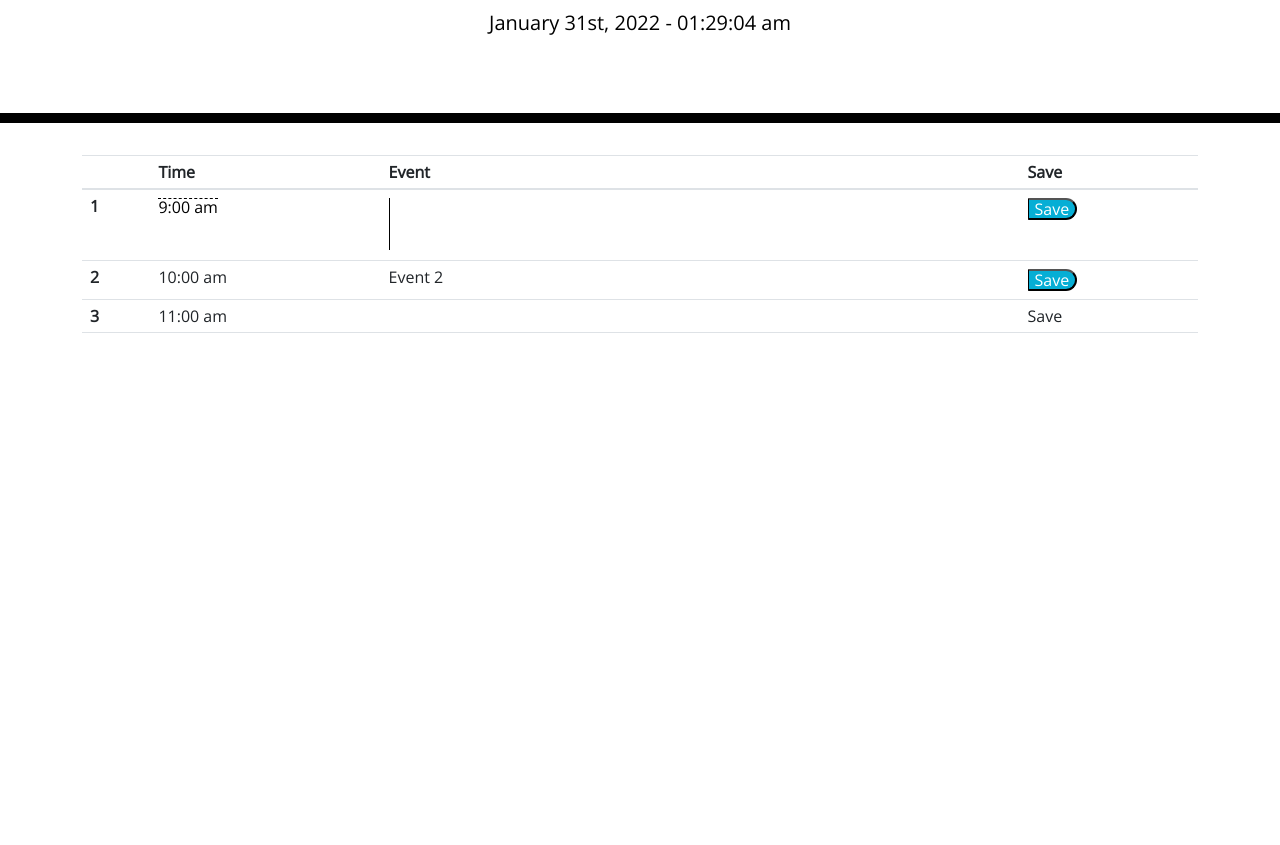
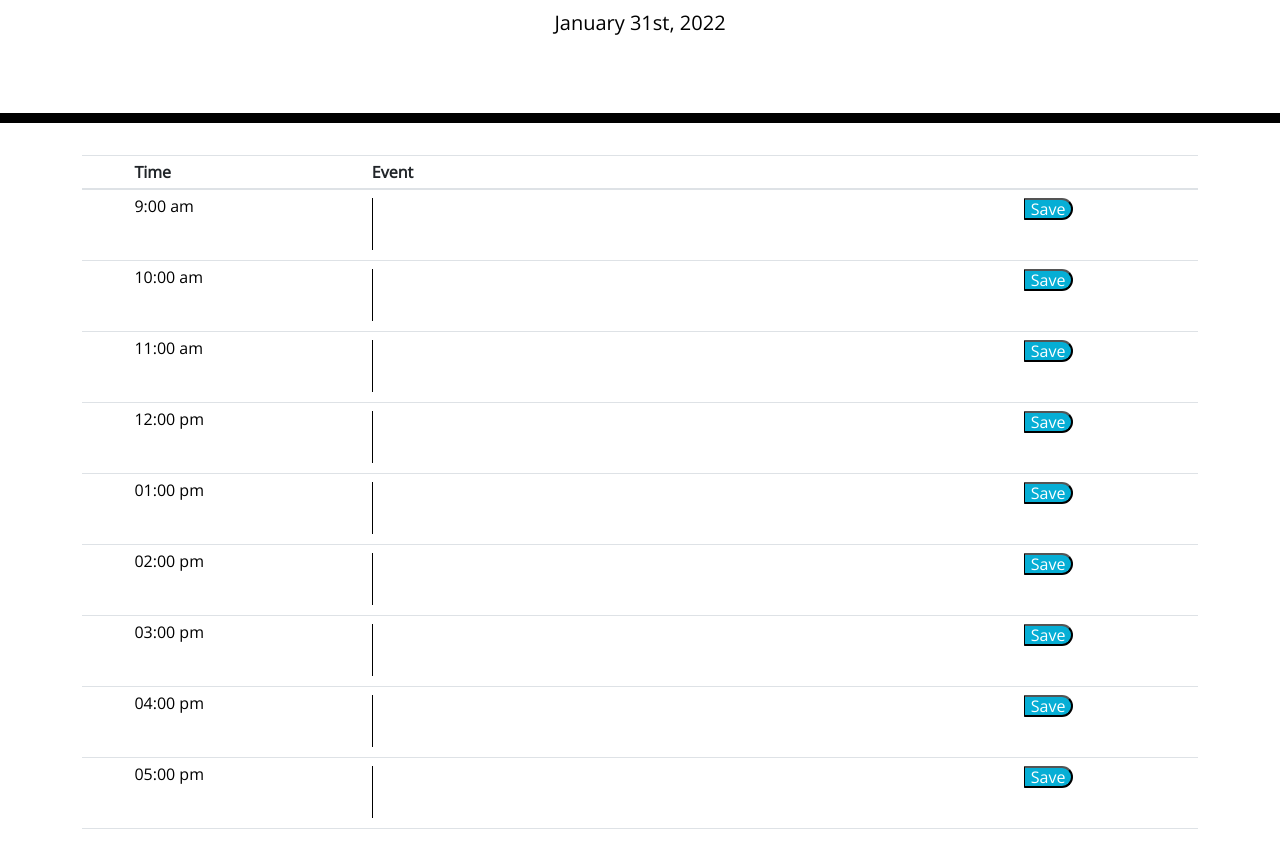
Before and after one commit to wendyrod58/dailyplanner, a plain HTML site: page index.html in a window 1280 px wide. Shown: the part 172-1017 px from the top of the page. Before the commit the page ends 800 px from the top, so only its background shows below. Drawn offline with nearby package versions, Linux system fonts and the light colour scheme.

Commit message:
saving in local storage

```diff
--- a/assets/js/script.js
+++ b/assets/js/script.js
@@ -1,4 +1,6 @@
-var rightNow = moment().format("MMMM Do, YYYY - hh:mm:ss a");
+
+// using moment js to add today date
+var rightNow = moment().format("MMMM Do, YYYY");
 
 //Grab HTML ELEMENT
 var currentEl = document.getElementById("currentDay");
@@ -6,6 +8,7 @@ var currentEl = document.getElementById("currentDay");
 //display text on the elemnt
 currentEl.textContent = rightNow;
 
+// adding function to save events
 
 function saveEvent() {
     console.log("save button click", this);
@@ -17,14 +20,127 @@ function saveEvent() {
 
     //set it to locastorage
     localStorage.setItem(hour[0].textContent, description[0].value)
+    localStorage.setItem(hour[1].textContent, description[1].value)
+    localStorage.setItem(hour[2].textContent, description[2].value)
+    localStorage.setItem(hour[3].textContent, description[3].value)
+    localStorage.setItem(hour[4].textContent, description[4].value)
+    localStorage.setItem(hour[5].textContent, description[5].value)
+    localStorage.setItem(hour[6].textContent, description[6].value)
+    localStorage.setItem(hour[7].textContent, description[7].value)
+    localStorage.setItem(hour[8].textContent, description[8].value)
 }
+
+
+// function saveEvent() {
+//     console.log("save button click", this);
+//     //grab the hour and decription
+//     var description = document.getElementsByClassName("description");
+//     console.log(description[1].value);
+//     var hour = document.getElementsByClassName("hour");
+//     console.log(hour[1].textContent);
+
+//     //set it to locastorage
+//     localStorage.setItem(hour[1].textContent, description[1].value)
+// }
+
+// function saveEvent() {
+//     console.log("save button click", this);
+//     //grab the hour and decription
+//     var description = document.getElementsByClassName("description");
+//     console.log(description[2].value);
+//     var hour = document.getElementsByClassName("hour");
+//     console.log(hour[2].textContent);
+
+//     //set it to locastorage
+//     localStorage.setItem(hour[2].textContent, description[2].value)
+// }
+
+// function saveEvent() {
+//     console.log("save button click", this);
+//     //grab the hour and decription
+//     var description = document.getElementsByClassName("description");
+//     console.log(description[3].value);
+//     var hour = document.getElementsByClassName("hour");
+//     console.log(hour[3].textContent);
+
+//     //set it to locastorage
+//     localStorage.setItem(hour[3].textContent, description[3].value)
+// }
+
+// function saveEvent() {
+//     console.log("save button click", this);
+//     //grab the hour and decription
+//     var description = document.getElementsByClassName("description");
+//     console.log(description[4].value);
+//     var hour = document.getElementsByClassName("hour");
+//     console.log(hour[4].textContent);
+
+//     //set it to locastorage
+//     localStorage.setItem(hour[4].textContent, description[4].value)
+// }
+
+// function saveEvent() {
+//     console.log("save button click", this);
+//     //grab the hour and decription
+//     var description = document.getElementsByClassName("description");
+//     console.log(description[5].value);
+//     var hour = document.getElementsByClassName("hour");
+//     console.log(hour[5].textContent);
+
+//     //set it to locastorage
+//     localStorage.setItem(hour[5].textContent, description[5].value)
+// }
+
+// function saveEvent() {
+//     console.log("save button click", this);
+//     //grab the hour and decription
+//     var description = document.getElementsByClassName("description");
+//     console.log(description[6].value);
+//     var hour = document.getElementsByClassName("hour");
+//     console.log(hour[6].textContent);
+
+//     //set it to locastorage
+//     localStorage.setItem(hour[6].textContent, description[6].value)
+// }
+
+
+// function saveEvent() {
+//     console.log("save button click", this);
+//     //grab the hour and decription
+//     var description = document.getElementsByClassName("description");
+//     console.log(description[7].value);
+//     var hour = document.getElementsByClassName("hour");
+//     console.log(hour[7].textContent);
+
+//     //set it to locastorage
+//     localStorage.setItem(hour[7].textContent, description[7].value)
+// }
+
+// function saveEvent() {
+//     console.log("save button click", this);
+//     //grab the hour and decription
+//     var description = document.getElementsByClassName("description");
+//     console.log(description[8].value);
+//     var hour = document.getElementsByClassName("hour");
+//     console.log(hour[8].textContent);
+
+//     //set it to locastorage
+//     localStorage.setItem(hour[8].textContent, description[8].value)
+// }
+
 
 //  grab save button
 var saveBtn = document.getElementsByClassName("saveBtn");
 console.log("grabbing save button ", saveBtn);
 
 //Add an event listiner to the button
-
+// saveBtn[0].onclick = saveEvent;
 saveBtn[0].onclick = saveEvent;
 saveBtn[1].onclick = saveEvent;
-// saveBtn[0].onclick = saveEvent;
+saveBtn[2].onclick = saveEvent;
+saveBtn[3].onclick = saveEvent;
+saveBtn[4].onclick = saveEvent;
+saveBtn[5].onclick = saveEvent;
+saveBtn[6].onclick = saveEvent;
+saveBtn[7].onclick = saveEvent;
+saveBtn[8].onclick = saveEvent;
--- a/index.html
+++ b/index.html
@@ -30,27 +30,66 @@
           <th scope="col"></th>
           <th scope="col">Time</th>
           <th scope="col">Event</th>
-          <th scope="col">Save</th>
+          <th scope="col"></th>
         </tr>
       </thead>
       <tbody>
         <tr>
-          <th scope="row">1</th>
+          <th scope="row"></th>
           <td><label class="hour">9:00 am</label></td>
           <td><textarea class="description"></textarea></td>
           <td><button class="saveBtn">Save</button></td>
         </tr>
         <tr>
-          <th scope="row">2</th>
-          <td>10:00 am</td>
-          <td>Event 2</td>
+          <th scope="row"></th>
+          <td><label class="hour">10:00 am</label></td>
+          <td><textarea class="description"></textarea></td>
           <td><button class="saveBtn">Save</button></td>
         </tr>
         <tr>
-          <th scope="row">3</th>
-          <td colspan="2">11:00 am</td>
-          <td>Save</td>
+          <th scope="row"></th>
+          <td><label class="hour">11:00 am</label></td>
+          <td><textarea class="description"></textarea></td>
+          <td><button class="saveBtn">Save</button></td>
         </tr>
+        <tr>
+          <th scope="row"></th>
+          <td><label class="hour">12:00 pm</label></td>
+          <td><textarea class="description"></textarea></td>
+          <td><button class="saveBtn">Save</button></td>
+        </tr>
+        <tr>
+          <th scope="row"></th>
+          <td><label class="hour">01:00 pm</label></td>
+          <td><textarea class="description"></textarea></td>
+          <td><button class="saveBtn">Save</button></td>
+        </tr>
+        <tr>
+          <th scope="row"></th>
+          <td><label class="hour">02:00 pm</label></td>
+          <td><textarea class="description"></textarea></td>
+          <td><button class="saveBtn">Save</button></td>
+        </tr>
+        <tr>
+          <th scope="row"></th>
+          <td><label class="hour">03:00 pm</label></td>
+          <td><textarea class="description"></textarea></td>
+          <td><button class="saveBtn">Save</button></td>
+        </tr>
+        <tr>
+          <th scope="row"></th>
+          <td><label class="hour">04:00 pm</label></td>
+          <td><textarea class="description"></textarea></td>
+          <td><button class="saveBtn">Save</button></td>
+        </tr>
+        <tr>
+          <th scope="row"></th>
+          <td><label class="hour">05:00 pm</label></td>
+          <td><textarea class="description"></textarea></td>
+          <td><button class="saveBtn">Save</button></td>
+        </tr>
+
+
       </tbody>
     </table>
 
--- a/style.css
+++ b/style.css
@@ -3,6 +3,8 @@ body {
   font-size: 16px;
   line-height: 1;
 }
+
+
 
 textarea{
   background: transparent;
@@ -39,7 +41,7 @@ textarea{
 .hour {
   background-color: #ffffff;
   color: #000000;
-  border-top: 1px dashed #000000;
+  /* border-top: 1px dashed #000000; */
 }
 
 .past {
```
